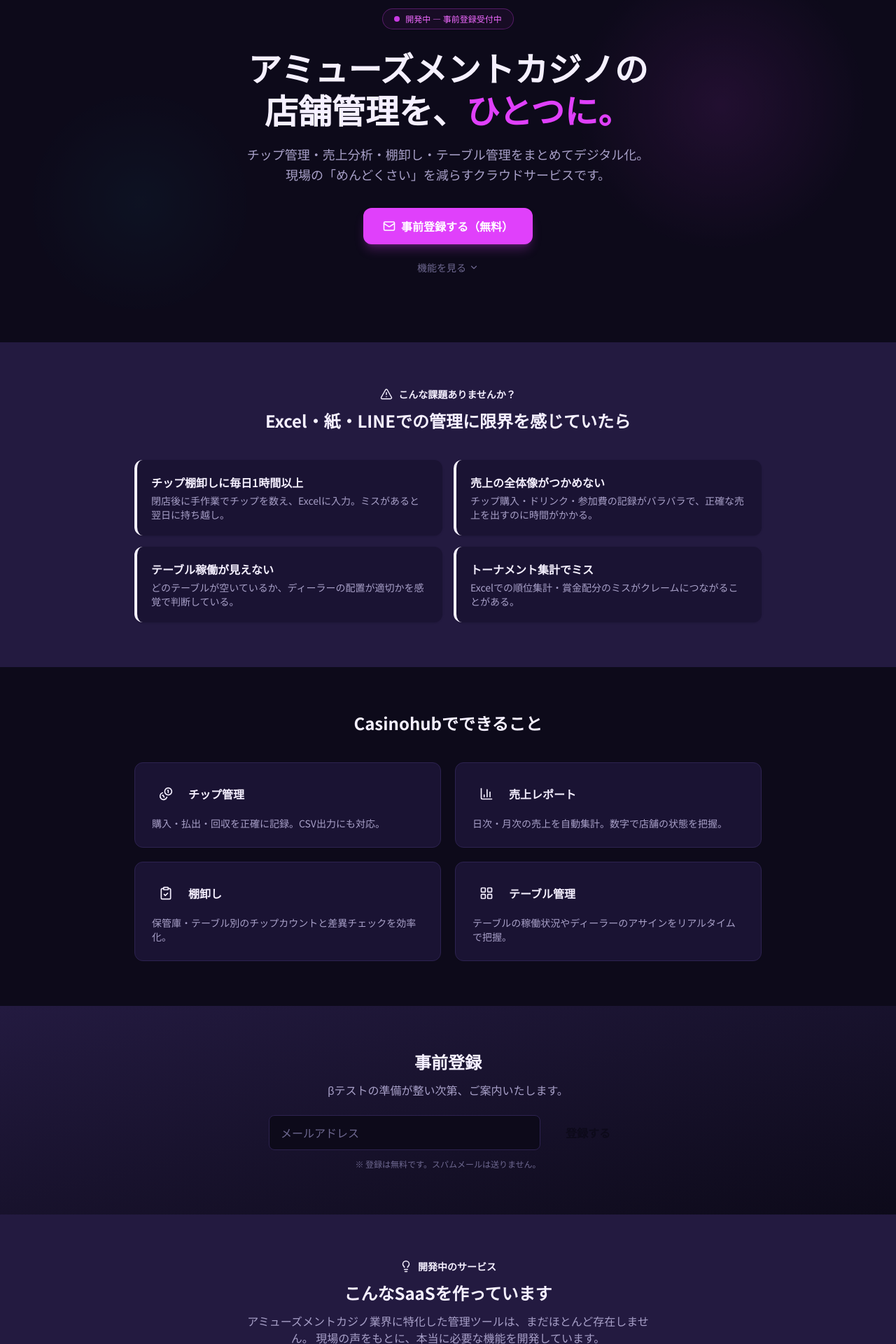
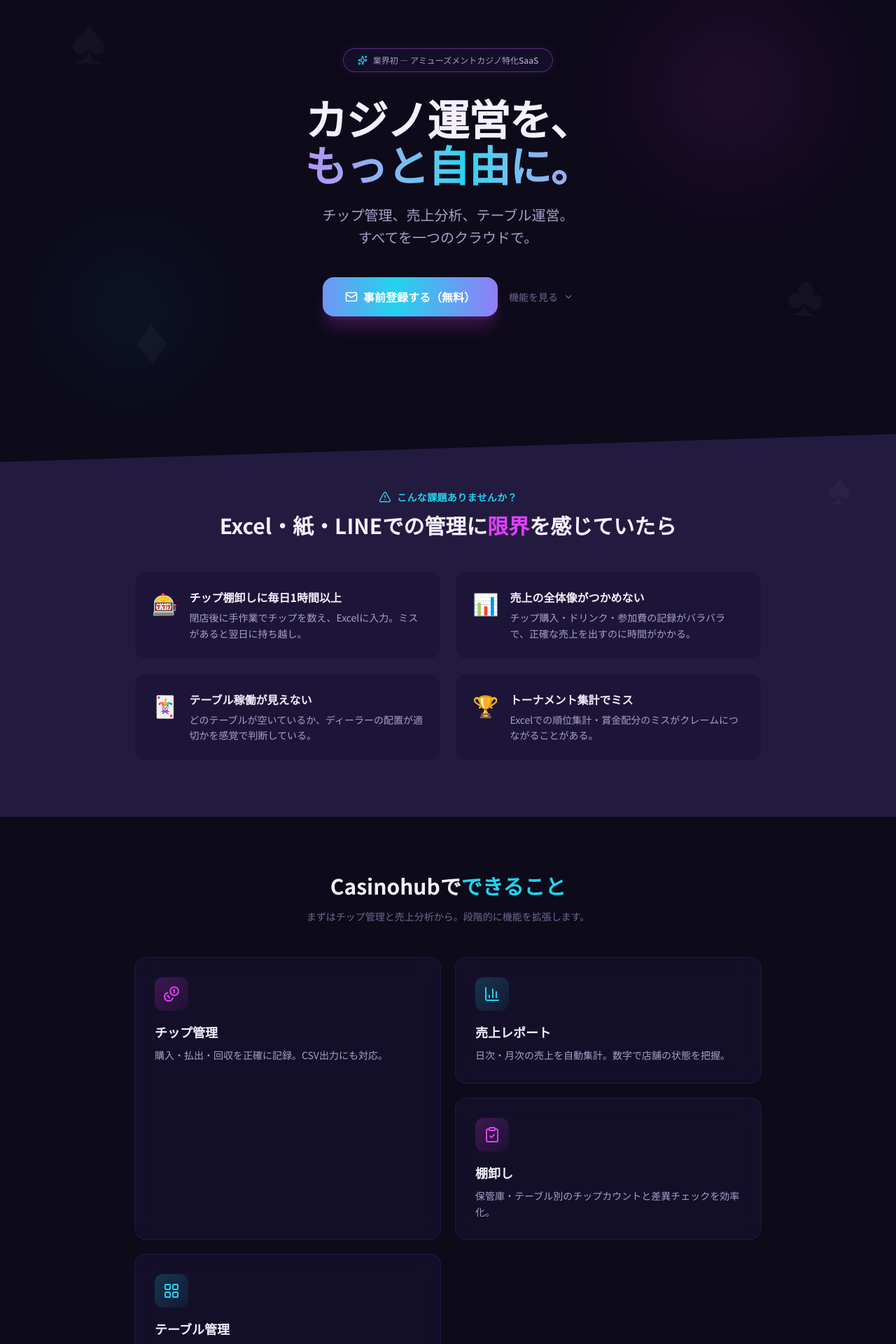
Before and after one commit to casinohub-jp/hp, a Next.js app: page / in a window 1280 px wide. Shown: the part 100-2020 px from the top of the page at 70% size. Built offline with nearby package versions, Linux system fonts and the light colour scheme.

Commit message:
革新的デザイン：グラスモーフィズム・カード柄・ネオンボーダー・斜めセクション

```diff
--- a/src/app/globals.css
+++ b/src/app/globals.css
@@ -24,24 +24,91 @@
   color: var(--color-ch-text);
 }
 
+/* ========== アニメーション ========== */
+
 @keyframes fade-in {
-  from { opacity: 0; transform: translateY(16px); }
+  from { opacity: 0; transform: translateY(24px); }
   to { opacity: 1; transform: translateY(0); }
 }
-
 .animate-fade-in {
-  animation: fade-in 0.6s ease-out both;
+  animation: fade-in 0.7s ease-out both;
 }
 
-/* ヒーローのグロー演出 */
 @keyframes glow-pulse {
-  0%, 100% { opacity: 0.4; }
-  50% { opacity: 0.7; }
+  0%, 100% { opacity: 0.3; transform: scale(1); }
+  50% { opacity: 0.6; transform: scale(1.05); }
+}
+.animate-glow {
+  animation: glow-pulse 5s ease-in-out infinite;
 }
 
-.animate-glow {
-  animation: glow-pulse 4s ease-in-out infinite;
+@keyframes float {
+  0%, 100% { transform: translateY(0) rotate(0deg); }
+  50% { transform: translateY(-20px) rotate(5deg); }
 }
+.animate-float {
+  animation: float 8s ease-in-out infinite;
+}
+
+@keyframes float-reverse {
+  0%, 100% { transform: translateY(0) rotate(0deg); }
+  50% { transform: translateY(15px) rotate(-3deg); }
+}
+.animate-float-reverse {
+  animation: float-reverse 7s ease-in-out infinite;
+}
+
+@keyframes shimmer {
+  0% { background-position: -200% center; }
+  100% { background-position: 200% center; }
+}
+
+@keyframes neon-border {
+  0%, 100% { border-color: rgba(224, 64, 251, 0.4); box-shadow: 0 0 15px rgba(224, 64, 251, 0.1); }
+  50% { border-color: rgba(34, 211, 238, 0.4); box-shadow: 0 0 15px rgba(34, 211, 238, 0.1); }
+}
+
+/* グラスモーフィズムカード */
+.glass-card {
+  background: rgba(26, 19, 51, 0.6);
+  backdrop-filter: blur(16px);
+  border: 1px solid rgba(45, 34, 80, 0.6);
+}
+.glass-card:hover {
+  background: rgba(35, 26, 64, 0.7);
+  border-color: rgba(224, 64, 251, 0.3);
+  box-shadow: 0 8px 32px rgba(224, 64, 251, 0.08);
+}
+
+/* ネオンボーダーアニメーション */
+.neon-border {
+  animation: neon-border 3s ease-in-out infinite;
+}
+
+/* CTA シマーエフェクト */
+.btn-shimmer {
+  background-size: 200% auto;
+  background-image: linear-gradient(90deg, var(--color-ch-primary) 0%, var(--color-ch-accent) 50%, var(--color-ch-primary) 100%);
+  animation: shimmer 3s linear infinite;
+}
+
+/* 斜めセクション */
+.skew-top {
+  clip-path: polygon(0 40px, 100% 0, 100% 100%, 0 100%);
+  padding-top: 80px;
+}
+
+/* カード柄デコレーション */
+.suit-deco {
+  position: absolute;
+  font-size: 6rem;
+  line-height: 1;
+  opacity: 0.03;
+  pointer-events: none;
+  user-select: none;
+}
+
+/* ========== prose ========== */
 
 .prose-ch h1 {
   font-size: 1.75rem;
--- a/src/app/page.tsx
+++ b/src/app/page.tsx
@@ -9,6 +9,7 @@
   AlertTriangle,
   Lightbulb,
   MessageCircle,
+  Sparkles,
 } from "lucide-react";
 import { FEATURES, FAQ_ITEMS } from "@/lib/constants";
 import { getAllArticles } from "@/lib/media";
@@ -24,21 +25,25 @@
 
 const PROBLEMS = [
   {
+    emoji: "🎰",
     title: "チップ棚卸しに毎日1時間以上",
     description:
       "閉店後に手作業でチップを数え、Excelに入力。ミスがあると翌日に持ち越し。",
   },
   {
+    emoji: "📊",
     title: "売上の全体像がつかめない",
     description:
       "チップ購入・ドリンク・参加費の記録がバラバラで、正確な売上を出すのに時間がかかる。",
   },
   {
+    emoji: "🃏",
     title: "テーブル稼働が見えない",
     description:
       "どのテーブルが空いているか、ディーラーの配置が適切かを感覚で判断している。",
   },
   {
+    emoji: "🏆",
     title: "トーナメント集計でミス",
     description:
       "Excelでの順位集計・賞金配分のミスがクレームにつながることがある。",
@@ -50,93 +55,117 @@
 
   return (
     <>
-      {/* Hero */}
-      <section className="relative pt-28 pb-24 px-4 overflow-hidden bg-ch-bg">
-        {/* ネオングロー演出 */}
-        <div className="absolute top-0 right-0 w-[500px] h-[500px] bg-[radial-gradient(circle,rgba(224,64,251,0.15),transparent_60%)] animate-glow" />
-        <div className="absolute bottom-0 left-0 w-[400px] h-[400px] bg-[radial-gradient(circle,rgba(34,211,238,0.1),transparent_60%)] animate-glow" style={{ animationDelay: "2s" }} />
+      {/* ===== Hero ===== */}
+      <section className="relative min-h-[90vh] flex items-center justify-center px-4 overflow-hidden">
+        {/* 背景グロー */}
+        <div className="absolute top-[-10%] right-[-5%] w-[600px] h-[600px] bg-[radial-gradient(circle,rgba(224,64,251,0.18),transparent_55%)] animate-glow" />
+        <div className="absolute bottom-[-10%] left-[-5%] w-[500px] h-[500px] bg-[radial-gradient(circle,rgba(34,211,238,0.12),transparent_55%)] animate-glow" style={{ animationDelay: "2.5s" }} />
+
+        {/* カード柄デコレーション */}
+        <span className="suit-deco top-[15%] left-[8%] animate-float">♠</span>
+        <span className="suit-deco top-[20%] right-[10%] animate-float-reverse text-ch-primary/[0.04]" style={{ fontSize: "8rem", animationDelay: "1s" }}>♥</span>
+        <span className="suit-deco bottom-[15%] left-[15%] animate-float-reverse" style={{ animationDelay: "3s" }}>♦</span>
+        <span className="suit-deco bottom-[20%] right-[8%] animate-float" style={{ fontSize: "5rem", animationDelay: "2s" }}>♣</span>
+
         <div className="relative mx-auto max-w-3xl text-center animate-fade-in">
-          <div className="inline-flex items-center gap-2 mb-6 px-4 py-1.5 rounded-full border border-ch-primary/30 bg-ch-primary/5">
-            <span className="w-2 h-2 rounded-full bg-ch-primary animate-pulse" />
-            <span className="text-xs font-medium text-ch-primary-light">開発中 — 事前登録受付中</span>
+          {/* ステータスバッジ */}
+          <div className="inline-flex items-center gap-2 mb-8 px-5 py-2 rounded-full glass-card neon-border">
+            <Sparkles size={14} className="text-ch-accent" />
+            <span className="text-xs font-medium text-ch-text-secondary">
+              業界初 — アミューズメントカジノ特化SaaS
+            </span>
           </div>
-          <h1 className="text-3xl md:text-5xl font-bold leading-tight mb-5 text-ch-text">
-            アミューズメントカジノの
+
+          <h1 className="text-4xl md:text-6xl font-black leading-[1.1] mb-6 tracking-tight">
+            カジノ運営を、
             <br />
-            店舗管理を、<span className="text-ch-primary">ひとつに。</span>
+            <span className="bg-gradient-to-r from-ch-primary via-ch-accent to-ch-primary bg-[length:200%_auto] bg-clip-text text-transparent animate-[shimmer_4s_linear_infinite]">
+              もっと自由に。
+            </span>
           </h1>
-          <p className="text-ch-text-secondary text-lg mb-8 max-w-xl mx-auto leading-relaxed">
-            チップ管理・売上分析・棚卸し・テーブル管理をまとめてデジタル化。
-            <br className="hidden md:block" />
-            現場の「めんどくさい」を減らすクラウドサービスです。
+
+          <p className="text-ch-text-secondary text-lg md:text-xl mb-10 max-w-lg mx-auto leading-relaxed">
+            チップ管理、売上分析、テーブル運営。
+            <br />
+            すべてを一つのクラウドで。
           </p>
+
+          {/* CTA */}
+          <div className="flex flex-col sm:flex-row items-center justify-center gap-4">
             <a
               href="#waitlist"
-            className="inline-flex items-center gap-2 bg-ch-primary hover:bg-ch-primary-light text-white font-semibold px-7 py-3.5 rounded-xl transition-colors shadow-lg shadow-ch-primary/25"
+              className="group relative inline-flex items-center gap-2 btn-shimmer text-white font-bold px-8 py-4 rounded-2xl transition-all hover:scale-105 shadow-xl shadow-ch-primary/20"
             >
               <Mail size={18} />
               事前登録する（無料）
             </a>
-          <div className="mt-5">
             <a
               href="#features"
-              className="text-ch-text-muted text-sm hover:text-ch-accent transition-colors inline-flex items-center gap-1"
+              className="inline-flex items-center gap-2 text-ch-text-muted hover:text-ch-accent transition-colors text-sm"
             >
-              機能を見る <ChevronDown size={14} />
+              機能を見る
+              <ChevronDown size={14} />
             </a>
           </div>
         </div>
       </section>
 
-      {/* Problems */}
-      <section className="py-16 px-4 bg-ch-surface-alt">
+      {/* ===== Problems — 斜めセクション ===== */}
+      <section className="skew-top bg-ch-surface-alt py-20 px-4 relative">
+        <span className="suit-deco top-[10%] right-[5%] animate-float" style={{ fontSize: "4rem", animationDelay: "1s" }}>♠</span>
         <div className="mx-auto max-w-4xl">
-          <div className="text-center mb-10">
-            <div className="inline-flex items-center gap-2 text-ch-gold mb-3">
+          <div className="text-center mb-12">
+            <div className="inline-flex items-center gap-2 text-ch-accent mb-3">
               <AlertTriangle size={18} />
-              <span className="text-sm font-semibold">こんな課題ありませんか？</span>
+              <span className="text-sm font-semibold tracking-wide">こんな課題ありませんか？</span>
             </div>
-            <h2 className="text-2xl font-bold text-ch-text">
-              Excel・紙・LINEでの管理に限界を感じていたら
+            <h2 className="text-2xl md:text-3xl font-bold text-ch-text">
+              Excel・紙・LINEでの管理に
+              <span className="text-ch-primary">限界</span>を感じていたら
             </h2>
           </div>
-          <div className="grid md:grid-cols-2 gap-4">
+          <div className="grid md:grid-cols-2 gap-5">
             {PROBLEMS.map((p) => (
               <div
                 key={p.title}
-                className="bg-ch-surface border-l-4 border-ch-gold rounded-xl p-5 shadow-sm"
+                className="glass-card rounded-2xl p-6 transition-all group"
               >
-                <h3 className="font-semibold mb-1 text-ch-text">{p.title}</h3>
-                <p className="text-sm text-ch-text-secondary">
+                <div className="flex items-start gap-4">
+                  <span className="text-3xl shrink-0 mt-0.5">{p.emoji}</span>
+                  <div>
+                    <h3 className="font-bold mb-1.5 text-ch-text group-hover:text-ch-primary transition-colors">{p.title}</h3>
+                    <p className="text-sm text-ch-text-secondary leading-relaxed">
                       {p.description}
                     </p>
+                  </div>
+                </div>
               </div>
             ))}
           </div>
         </div>
       </section>
 
-      {/* Features */}
-      <section id="features" className="py-16 px-4">
+      {/* ===== Features — Bento風 ===== */}
+      <section id="features" className="py-20 px-4 relative">
+        <span className="suit-deco bottom-[5%] left-[3%] animate-float-reverse" style={{ fontSize: "5rem" }}>♦</span>
         <div className="mx-auto max-w-4xl">
-          <h2 className="text-2xl font-bold text-center mb-10 text-ch-text">
-            Casinohubでできること
+          <h2 className="text-2xl md:text-3xl font-bold text-center mb-4 text-ch-text">
+            Casinohubで<span className="text-ch-accent">できること</span>
           </h2>
+          <p className="text-center text-ch-text-muted mb-12 text-sm">まずはチップ管理と売上分析から。段階的に機能を拡張します。</p>
           <div className="grid md:grid-cols-2 gap-5">
-            {FEATURES.map((f) => {
+            {FEATURES.map((f, i) => {
               const Icon = ICON_MAP[f.icon];
               return (
                 <div
                   key={f.title}
-                  className="bg-ch-surface border border-ch-border rounded-xl p-6 hover:shadow-lg hover:border-ch-gold/30 transition-all"
+                  className={`glass-card rounded-2xl p-7 transition-all group ${i === 0 ? "md:row-span-2" : ""}`}
                 >
-                  <div className="flex items-center gap-3 mb-3">
-                    <div className="w-10 h-10 rounded-lg bg-ch-gold/10 flex items-center justify-center">
-                      <Icon size={20} className="text-ch-gold" />
+                  <div className={`w-12 h-12 rounded-xl bg-gradient-to-br ${i % 2 === 0 ? "from-ch-primary/20 to-ch-primary/5" : "from-ch-accent/20 to-ch-accent/5"} flex items-center justify-center mb-4`}>
+                    <Icon size={24} className={i % 2 === 0 ? "text-ch-primary" : "text-ch-accent"} />
                   </div>
-                    <h3 className="font-semibold text-ch-text">{f.title}</h3>
-                  </div>
-                  <p className="text-sm text-ch-text-secondary">
+                  <h3 className="text-lg font-bold text-ch-text mb-2 group-hover:text-ch-primary transition-colors">{f.title}</h3>
+                  <p className="text-sm text-ch-text-secondary leading-relaxed">
                     {f.description}
                   </p>
                 </div>
@@ -146,38 +175,45 @@
         </div>
       </section>
 
-      {/* Waiting List */}
-      <section id="waitlist" className="py-16 px-4 bg-gradient-to-br from-ch-surface-alt to-ch-bg">
-        <div className="mx-auto max-w-lg text-center">
-          <h2 className="text-2xl font-bold mb-3 text-ch-text">事前登録</h2>
-          <p className="text-ch-text-secondary mb-6">
+      {/* ===== Waiting List ===== */}
+      <section id="waitlist" className="py-20 px-4 relative overflow-hidden">
+        <div className="absolute inset-0 bg-gradient-to-b from-ch-surface-alt/50 to-ch-bg" />
+        <div className="absolute top-0 left-1/2 -translate-x-1/2 w-[600px] h-[300px] bg-[radial-gradient(ellipse,rgba(224,64,251,0.1),transparent_70%)]" />
+        <div className="relative mx-auto max-w-md text-center">
+          <h2 className="text-2xl md:text-3xl font-bold mb-3 text-ch-text">
+            事前登録
+          </h2>
+          <p className="text-ch-text-secondary mb-8">
             βテストの準備が整い次第、ご案内いたします。
           </p>
+          <div className="glass-card rounded-2xl p-6 neon-border">
             <WaitingListForm />
-          <p className="text-xs text-ch-text-muted mt-3">
+          </div>
+          <p className="text-xs text-ch-text-muted mt-4">
             ※ 登録は無料です。スパムメールは送りません。
           </p>
         </div>
       </section>
 
-      {/* Vision — SaaS構想 */}
-      <section id="vision" className="py-16 px-4 bg-ch-surface-alt">
+      {/* ===== Vision — SaaS構想 ===== */}
+      <section id="vision" className="py-20 px-4 bg-ch-surface-alt relative">
+        <span className="suit-deco top-[8%] right-[6%] animate-float" style={{ fontSize: "5rem", animationDelay: "2s" }}>♣</span>
         <div className="mx-auto max-w-3xl">
-          <div className="text-center mb-10">
-            <div className="inline-flex items-center gap-2 text-ch-gold mb-3">
+          <div className="text-center mb-12">
+            <div className="inline-flex items-center gap-2 text-ch-accent mb-3">
               <Lightbulb size={18} />
-              <span className="text-sm font-semibold">開発中のサービス</span>
+              <span className="text-sm font-semibold">開発ロードマップ</span>
             </div>
-            <h2 className="text-2xl font-bold text-ch-text">
-              こんなSaaSを作っています
+            <h2 className="text-2xl md:text-3xl font-bold text-ch-text">
+              こんなSaaSを<span className="text-ch-primary">作っています</span>
             </h2>
             <p className="mt-3 text-ch-text-secondary max-w-xl mx-auto">
               アミューズメントカジノ業界に特化した管理ツールは、まだほとんど存在しません。
               現場の声をもとに、本当に必要な機能を開発しています。
             </p>
           </div>
-          <div className="bg-ch-surface border border-ch-border rounded-xl p-6 md:p-8">
-            <div className="space-y-4">
+          <div className="glass-card rounded-2xl p-6 md:p-8">
+            <div className="space-y-5">
               {[
                 { label: "チップの購入・払出・回収をリアルタイムに記録", done: true },
                 { label: "日次・月次の売上レポートを自動生成", done: true },
@@ -186,29 +222,29 @@
                 { label: "トーナメント管理（参加者・順位・賞金配分）", done: false },
                 { label: "複数店舗の一元管理ダッシュボード", done: false },
               ].map((item) => (
-                <div key={item.label} className="flex items-center gap-3">
-                  <div className={`w-2 h-2 rounded-full shrink-0 ${item.done ? "bg-ch-green" : "bg-ch-border-hover"}`} />
+                <div key={item.label} className="flex items-center gap-4">
+                  <div className={`w-3 h-3 rounded-full shrink-0 ${item.done ? "bg-ch-green shadow-[0_0_8px_rgba(52,211,153,0.4)]" : "bg-ch-border-hover"}`} />
                   <span className={`text-sm ${item.done ? "text-ch-text" : "text-ch-text-muted"}`}>
                     {item.label}
-                    {!item.done && <span className="ml-2 text-xs text-ch-gold">(検討中)</span>}
+                    {!item.done && <span className="ml-2 text-xs text-ch-primary">(検討中)</span>}
                   </span>
                 </div>
               ))}
             </div>
-            <div className="mt-8 rounded-xl bg-ch-gold/5 border border-ch-gold/20 p-5">
+            <div className="mt-8 rounded-2xl bg-ch-primary/5 border border-ch-primary/20 p-5">
               <div className="flex items-start gap-3">
-                <MessageCircle size={20} className="text-ch-gold shrink-0 mt-0.5" />
+                <MessageCircle size={20} className="text-ch-primary shrink-0 mt-0.5" />
                 <div>
-                  <p className="text-sm font-semibold text-ch-text">
+                  <p className="text-sm font-bold text-ch-text">
                     現場の声を聞かせてください
                   </p>
                   <p className="mt-1 text-sm text-ch-text-secondary">
-                    「こんな機能がほしい」「ここが困っている」など、アミューズメントカジノ運営で感じていることをぜひ教えてください。
+                    「こんな機能がほしい」「ここが困っている」など、ぜひ教えてください。
                     開発の優先順位に直接反映させていただきます。
                   </p>
                   <a
                     href="#waitlist"
-                    className="mt-3 inline-flex items-center gap-1 text-sm font-semibold text-ch-gold hover:text-ch-gold-light transition-colors"
+                    className="mt-3 inline-flex items-center gap-1 text-sm font-bold text-ch-primary hover:text-ch-primary-light transition-colors"
                   >
                     事前登録してフィードバックを送る →
                   </a>
@@ -219,26 +255,26 @@
         </div>
       </section>
 
-      {/* FAQ */}
-      <section id="faq" className="py-16 px-4">
+      {/* ===== FAQ ===== */}
+      <section id="faq" className="py-20 px-4">
         <div className="mx-auto max-w-3xl">
-          <h2 className="text-2xl font-bold text-center mb-10 text-ch-text">
+          <h2 className="text-2xl md:text-3xl font-bold text-center mb-12 text-ch-text">
             よくある質問
           </h2>
           <div className="space-y-4">
             {FAQ_ITEMS.map((item) => (
               <details
                 key={item.question}
-                className="bg-ch-surface border border-ch-border rounded-xl group"
+                className="glass-card rounded-2xl group"
               >
-                <summary className="flex items-center justify-between cursor-pointer p-5 font-semibold text-ch-text list-none">
+                <summary className="flex items-center justify-between cursor-pointer p-6 font-bold text-ch-text list-none">
                   {item.question}
                   <ChevronDown
                     size={16}
                     className="text-ch-text-muted group-open:rotate-180 transition-transform"
                   />
                 </summary>
-                <div className="px-5 pb-5 text-sm text-ch-text-secondary">
+                <div className="px-6 pb-6 text-sm text-ch-text-secondary leading-relaxed">
                   {item.answer}
                 </div>
               </details>
@@ -247,20 +283,20 @@
         </div>
       </section>
 
-      {/* Articles */}
+      {/* ===== Articles ===== */}
       {articles.length > 0 && (
-        <section className="py-16 px-4 bg-ch-surface-alt">
+        <section className="py-20 px-4 bg-ch-surface-alt">
           <div className="mx-auto max-w-4xl">
-            <h2 className="text-2xl font-bold text-center mb-8 text-ch-text">コラム</h2>
-            <div className="grid md:grid-cols-3 gap-4">
+            <h2 className="text-2xl md:text-3xl font-bold text-center mb-10 text-ch-text">コラム</h2>
+            <div className="grid md:grid-cols-3 gap-5">
               {articles.map((a) => (
                 <ArticleCard key={a.slug} article={a} />
               ))}
             </div>
-            <div className="text-center mt-6">
+            <div className="text-center mt-8">
               <Link
                 href="/column"
-                className="text-sm text-ch-gold hover:text-ch-gold-light transition-colors"
+                className="text-sm text-ch-accent hover:text-ch-accent-light transition-colors font-medium"
               >
                 すべての記事を見る →
               </Link>
```
Lines whose indentation alone changed are shown as unchanged.
